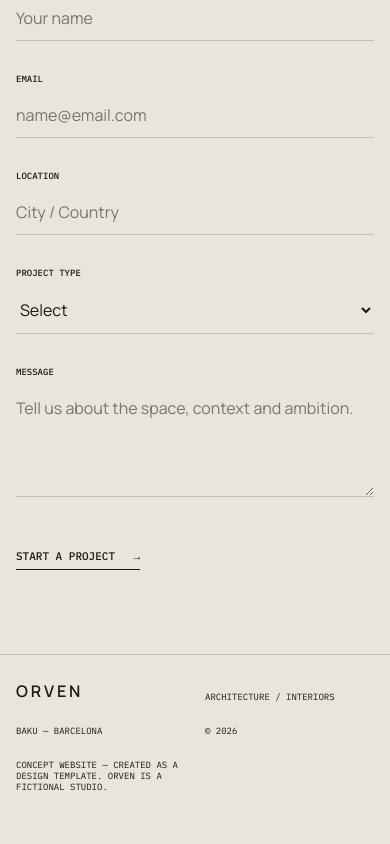
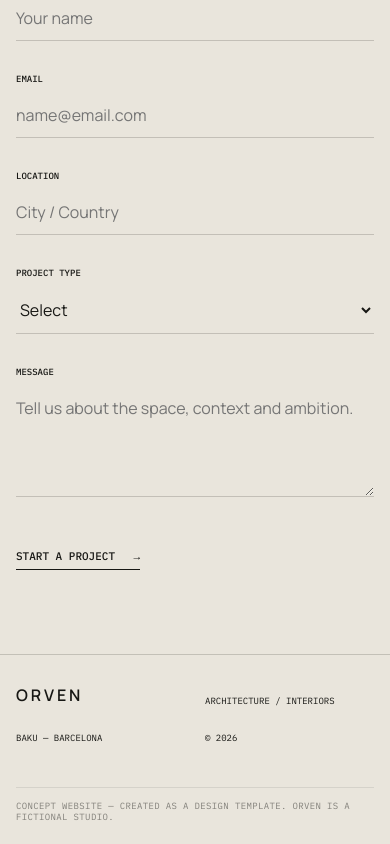
Before and after one commit to qabil05/orven-architecture, a React (Vite) app: page / in a window 390 px wide. Shown: the part 8524-9368 px from the top of the page. Before the commit the page ends 9338 px from the top, so only its background shows below. Built offline with nearby package versions, Linux system fonts and the light colour scheme.

Commit message:
Style ORVEN template disclaimer

```diff
--- a/src/styles.css
+++ b/src/styles.css
@@ -142,8 +142,9 @@ img{display:block;width:100%;height:100%;object-fit:cover}
 .contact-form input:focus,.contact-form textarea:focus,.contact-form select:focus{border-color:var(--carbon)}
 .submit{justify-self:start;margin-top:10px;font:500 11px IBM Plex Mono,monospace;border-bottom:1px solid var(--carbon);padding:10px 0 6px}
 .submit span{display:inline-block;margin-left:12px;transition:transform .2s}.submit:hover span{transform:translateX(6px)}
-footer{min-height:140px;border-top:1px solid var(--line);padding:28px;display:grid;grid-template-columns:1fr 1fr 1fr auto;align-items:end;gap:20px}
+footer{min-height:170px;border-top:1px solid var(--line);padding:28px;display:grid;grid-template-columns:1fr 1fr 1fr auto;align-items:end;gap:20px}
 footer strong{letter-spacing:.18em}footer span{font:400 9px IBM Plex Mono,monospace}
+.template-note{grid-column:1/-1;margin-top:18px;padding-top:12px;border-top:1px solid var(--line);opacity:.48;letter-spacing:.04em}
 
 .subpage{padding-top:68px}
 .archive-intro{min-height:72vh;display:grid;grid-template-columns:1fr auto;grid-template-rows:auto 1fr auto;align-items:end}
@@ -442,7 +443,7 @@ footer strong{letter-spacing:.18em}footer span{font:400 9px IBM Plex Mono,monosp
   .process-visual{position:relative;top:auto;height:54vh;order:-1}.process-list button{grid-template-columns:42px 1fr}
   .studio-grid{gap:40px}.stats{grid-template-columns:1fr 1fr;gap:18px}
   .contact-form{grid-template-columns:1fr}.contact-form .full{grid-column:1}.contact-block{padding-top:100px}
-  footer{grid-template-columns:1fr 1fr;padding:22px 16px;min-height:160px}
+  footer{grid-template-columns:1fr 1fr;padding:22px 16px;min-height:190px}.template-note{grid-column:1/-1}
   .archive-intro{grid-template-columns:1fr;min-height:64vh}.archive-intro>p{margin-top:30px}.archive-intro h1,.studio-hero h1{font-size:22vw}
   .filters{overflow:auto;white-space:nowrap}
   .archive-grid{display:block;padding-top:0}.archive-card{display:block!important;margin:0 0 66px!important}.archive-meta{grid-template-columns:34px 1fr auto}.archive-meta span:nth-of-type(2){display:none}
```
